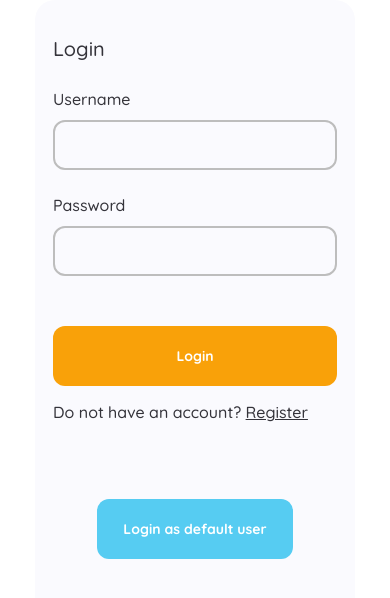
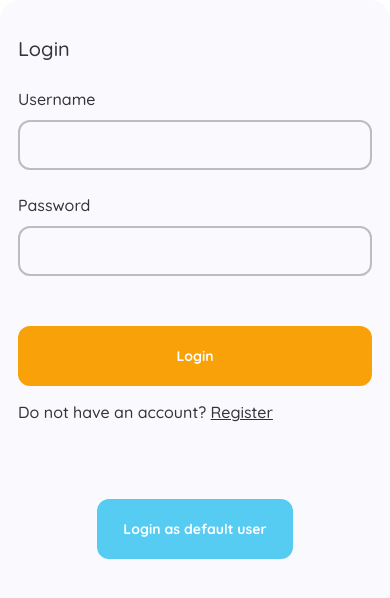
Before and after one commit to sukcinitas/dc-shopping-list, a React app: page /login in a window 390 px wide. Shown: the top 598 px of the page. Built offline with nearby package versions, Linux system fonts and the light colour scheme; no server answers.

Commit message:
Change form style on mobile

```diff
--- a/src/sass/AddItemCard.scss
+++ b/src/sass/AddItemCard.scss
@@ -87,7 +87,7 @@
 
         @media only screen and (max-width: 480px) {
             height: 100%;
-            width: auto;
+            width: 100vw;
             min-width: 320px;
         }
     }
```
